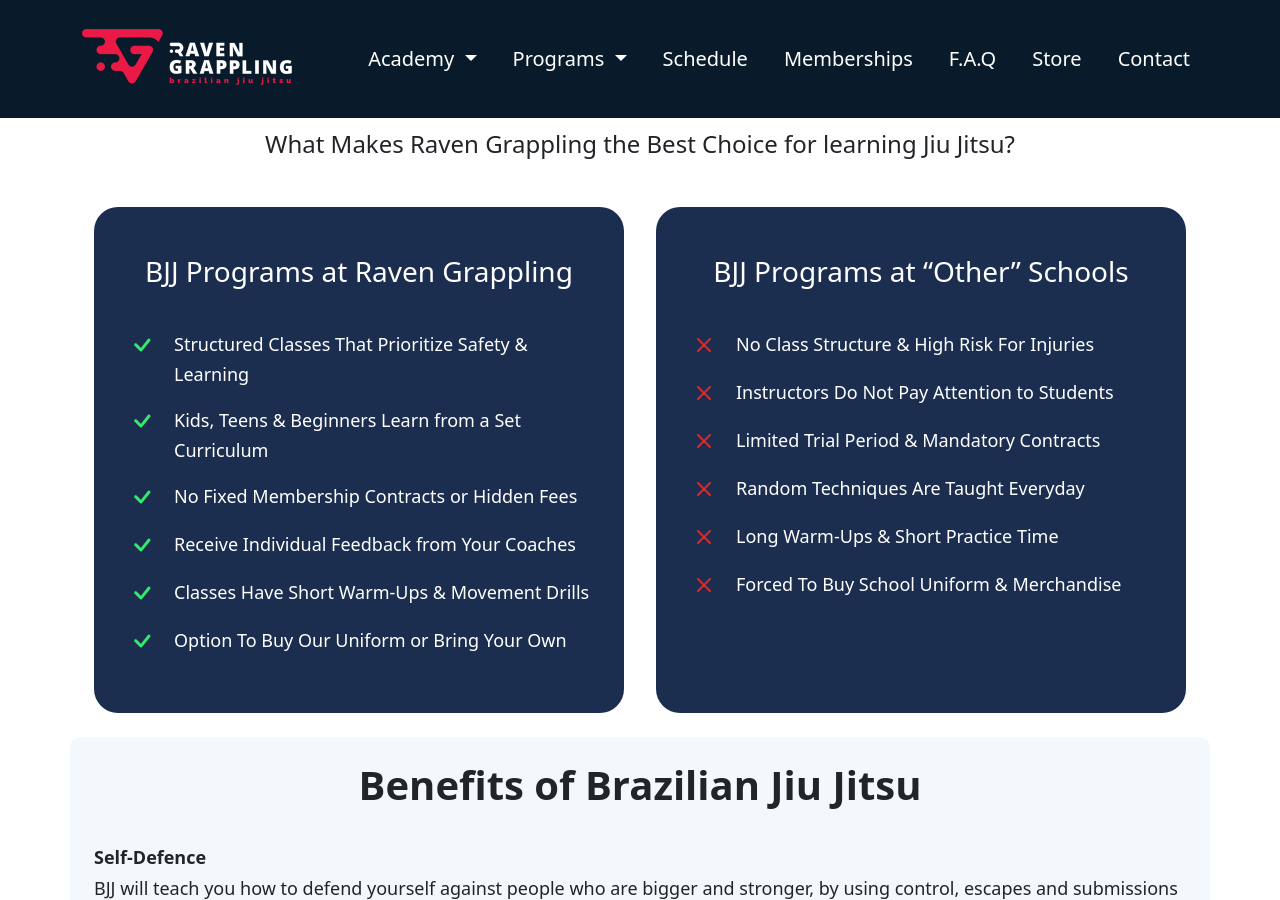
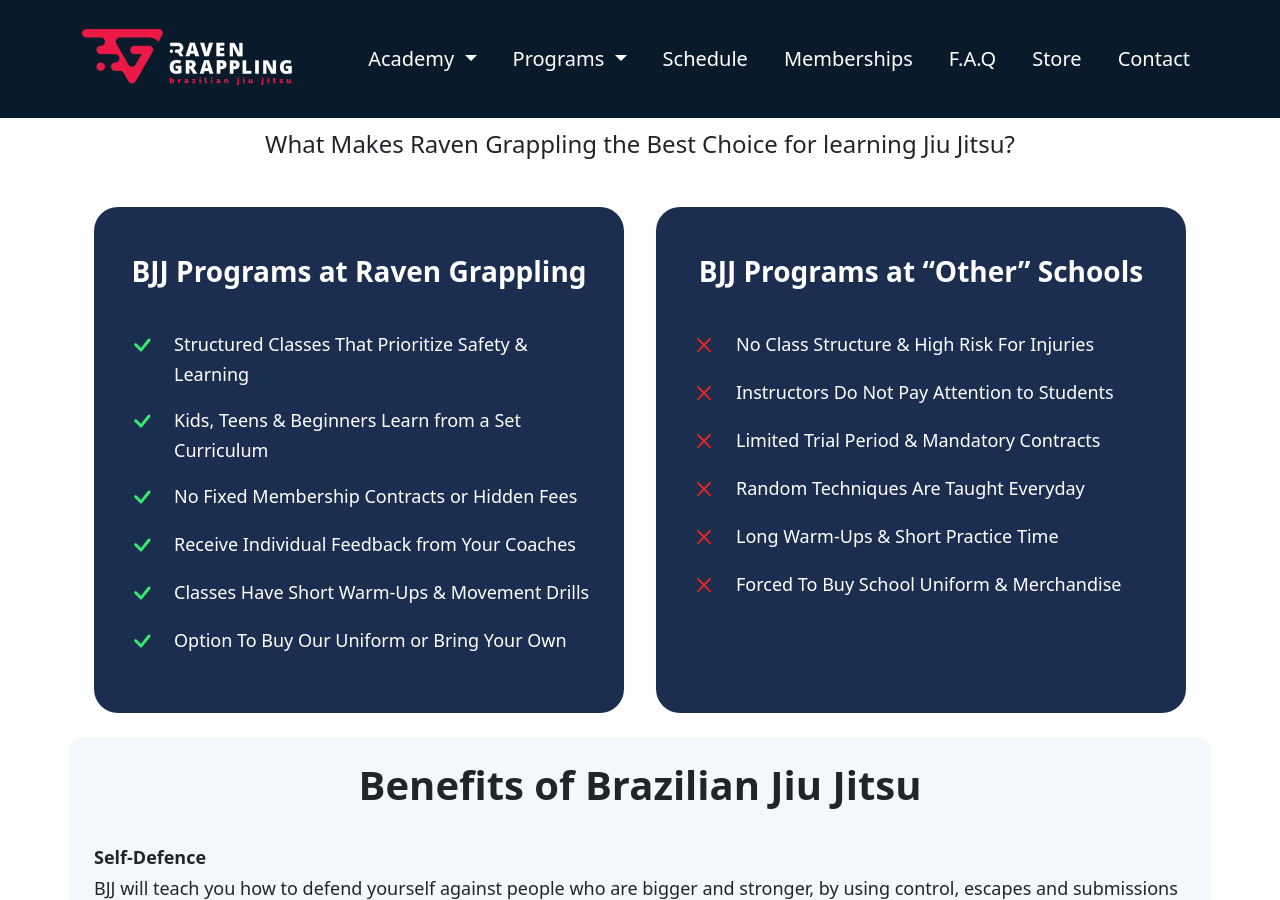
Before and after one commit to RavenGrappling/RavenGrappling.github.io, a Jekyll site: the page built from index.md, in a window 1280 px wide and 900 px high, scrolled down 1389 px. Built offline with Jekyll 4.4.1, drawn with Linux system fonts in a browser that asks for light colours.

Commit message:
Update index.md

```diff
--- a/index.md
+++ b/index.md
@@ -43,7 +43,7 @@
 
   <div class="row rg-section-compare-lists">
     <div class="col">
-      <h3>BJJ Programs at Raven Grappling</h3>
+      <h3 class="fw-bold">BJJ Programs at Raven Grappling</h3>
       <ul>
         <li>
           <i class="bi bi-check"></i>
@@ -73,7 +73,7 @@
     </div>
 
     <div class="col rg-section-compare-bad">
-      <h3>BJJ Programs at “Other” Schools</h3>
+      <h3 class="fw-bold">BJJ Programs at “Other” Schools</h3>
       <ul>
         <li>
           <i class="bi bi-x"></i>
```
